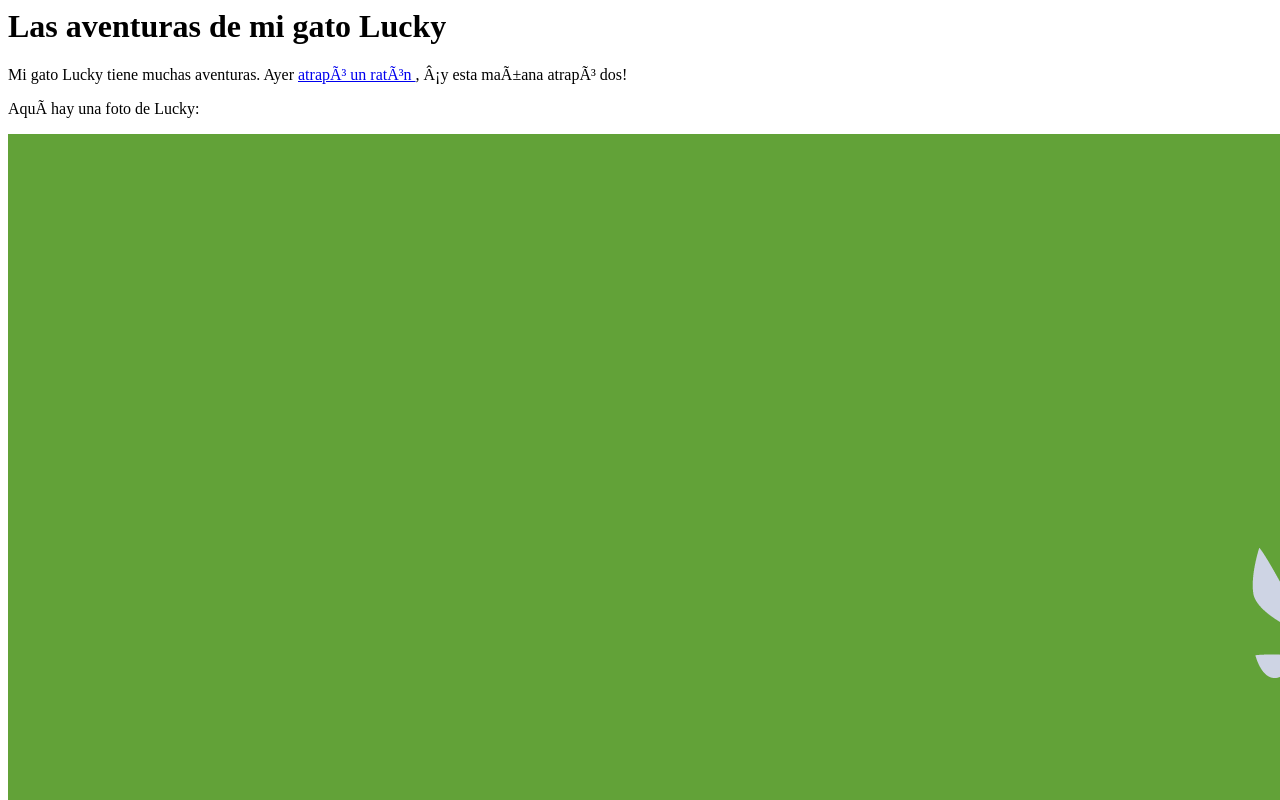
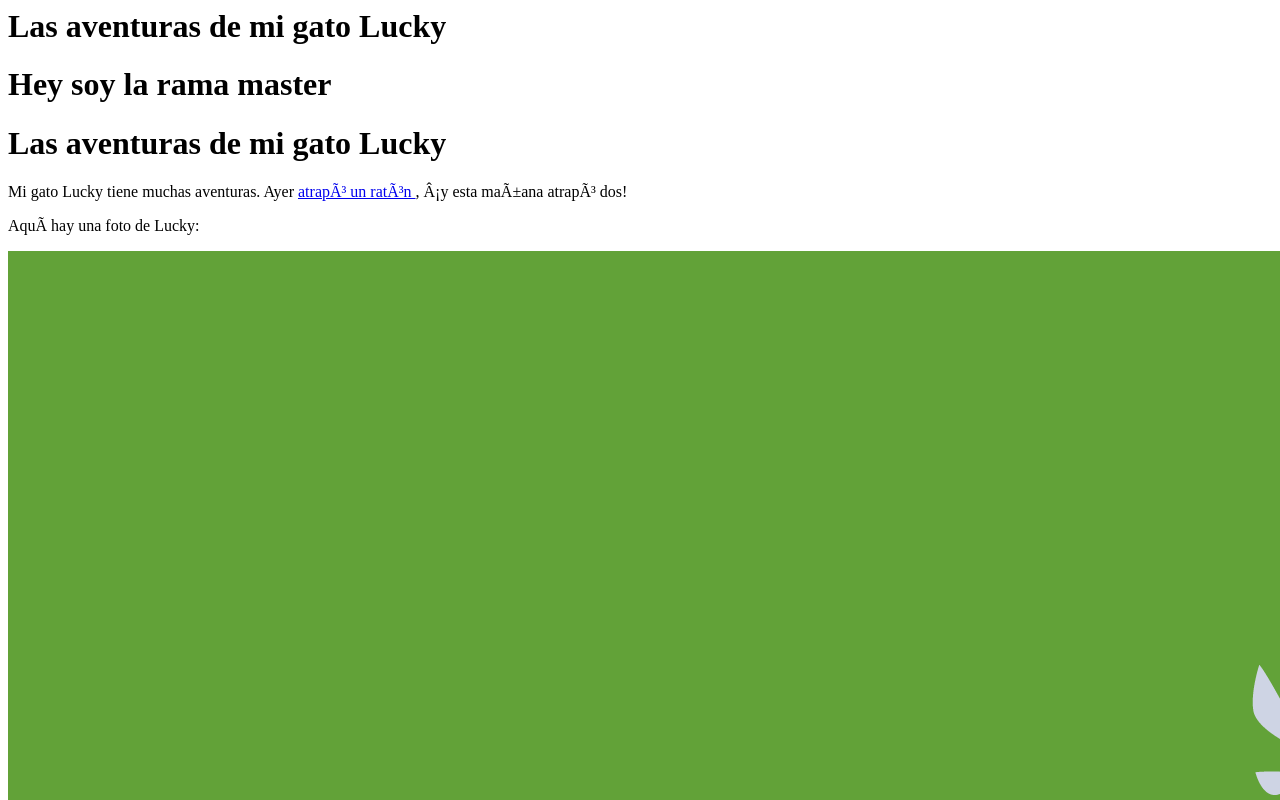
Before and after one commit to JorgeHernandezC/Import_alpha, a plain HTML site: page index.html in a window 1280 px wide. Shown: the top 800 px of the page. Drawn offline with Linux system fonts and the light colour scheme.

Commit message:
cambio hecho al master

```diff
--- a/index.html
+++ b/index.html
@@ -20,6 +20,11 @@
 
     <h1> Las aventuras de mi gato Lucky </h1>
 
+    <h1> Hey soy la rama master  </h1>
+
+    <h1> Las aventuras de mi gato Lucky </h1>
+
+
     <div id = «mainContent»>
 
       <p> Mi gato Lucky tiene muchas aventuras. Ayer <a href=»mouse.html»> atrapó un ratón </a>, ¡y esta mañana atrapó dos! </p>
```
